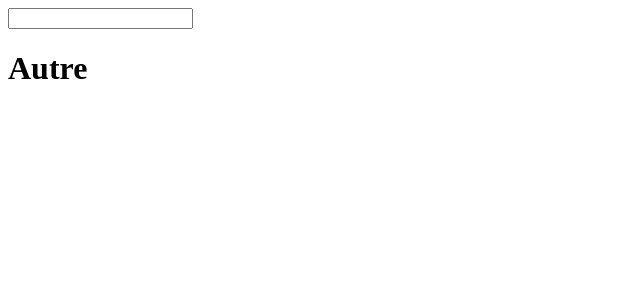
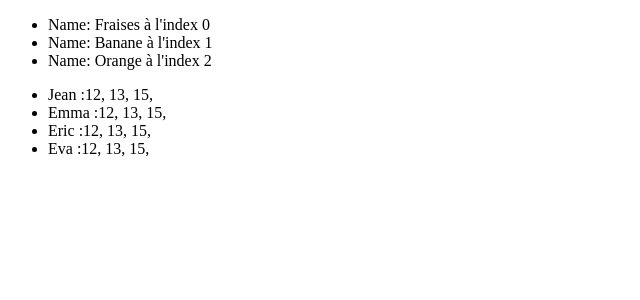
Before and after one commit to GuillemotClement/VUE-LEARN-Cours, a Vue app: page / in a window 1280 px wide. Shown: the top 300 px of the page, without its empty margins (0-640 px from the left). Built offline with nearby package versions, Linux system fonts and the light colour scheme.

Commit message:
v-for nested

```diff
--- a/src/App.vue
+++ b/src/App.vue
@@ -1,16 +1,23 @@
 <template>
-  <input type="text" v-model="letter" />
-
-  <h1 v-if="letter === 'A'">A</h1>
-  <h1 v-else-if="letter === 'B'">B</h1>
-  <h1 v-else-if="letter === 'C'">C</h1>
-  <h1 v-else>Autre</h1>
+  <ul>
+    <li v-for="(fruit, index) of fruits">Name: {{ fruit }} à l'index {{ index }}</li>
+  </ul>
+  <ul>
+    <li v-for="{ name, grades } of users">
+      {{ name }} :<span v-for="grade in grades">{{ grade }}, </span>
+    </li>
+  </ul>
 </template>
 
 <script lang="ts" setup>
-  import { ref } from 'vue';
-
-  const letter = ref('');
+  import { reactive } from 'vue';
+  const fruits = reactive(['Fraises', 'Banane', 'Orange']);
+  const users = reactive([
+    { name: 'Jean', grades: [12, 13, 15] },
+    { name: 'Emma', grades: [12, 13, 15] },
+    { name: 'Eric', grades: [12, 13, 15] },
+    { name: 'Eva', grades: [12, 13, 15] }
+  ]);
 </script>
 
 <style scoped lang="scss"></style>
```
